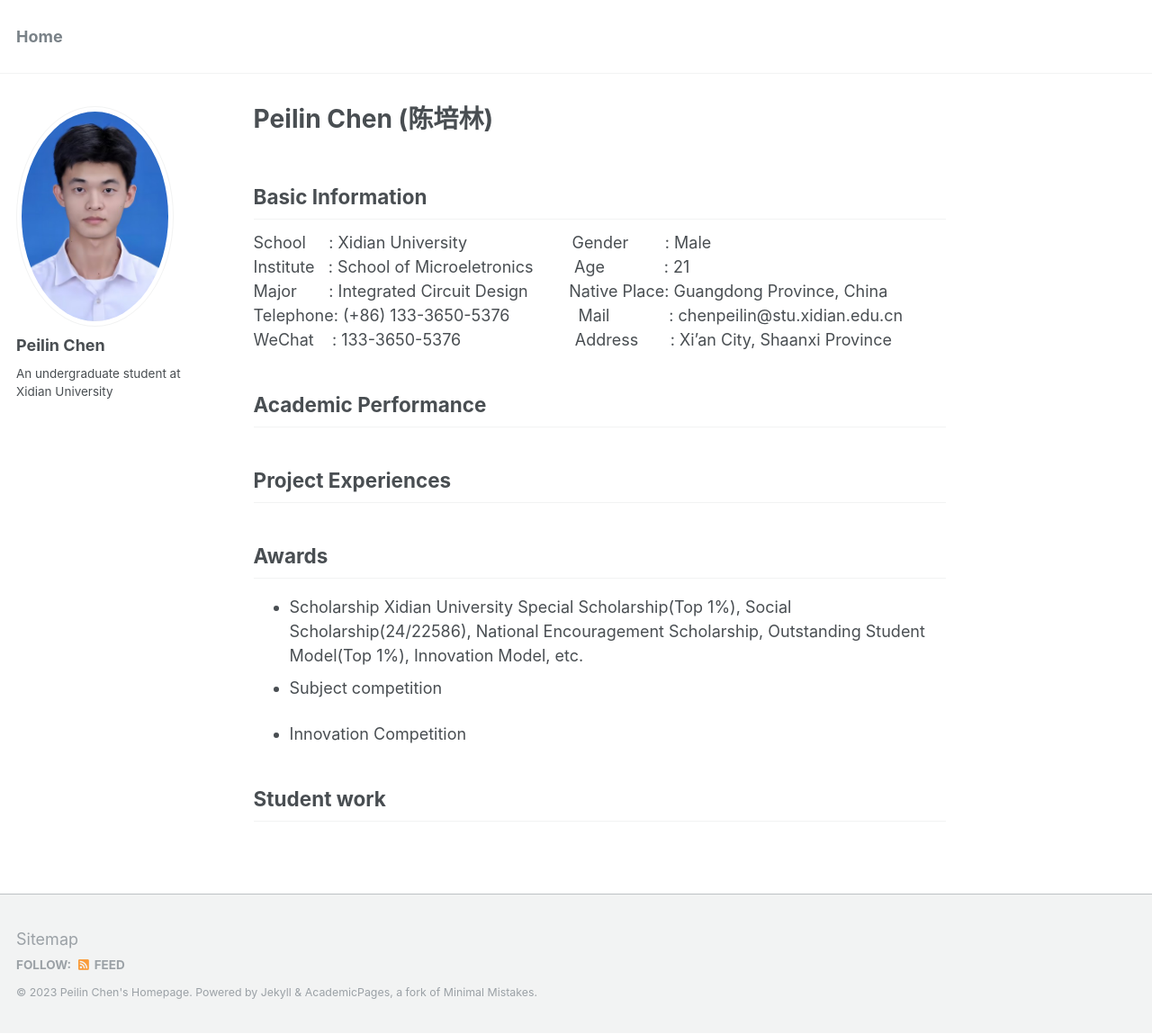
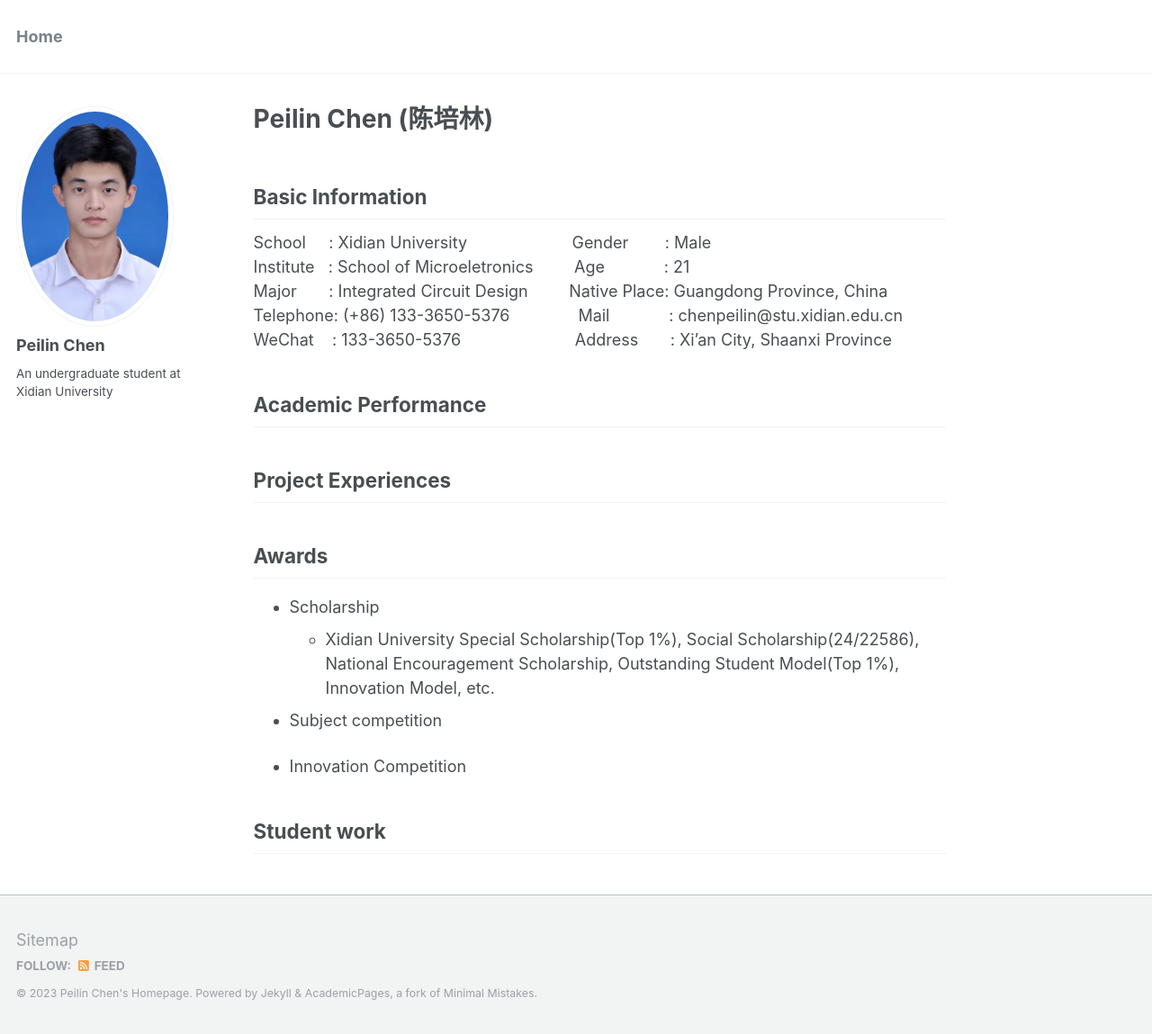
Before and after one commit to peilin-chen/peilin-chen.github.io, a Jekyll site: the page built from _pages/about.md, in a window 1280 px wide and 1149 px high. Shown: the whole window at 90% size. Built offline with Jekyll 4.4.1, drawn with Linux system fonts in a browser that asks for light colours.

```diff
--- a/_pages/about.md
+++ b/_pages/about.md
@@ -24,7 +24,7 @@ WeChat&nbsp;&nbsp;&nbsp;&nbsp;:&nbsp;133-3650-5376&nbsp;&nbsp;&nbsp;&nbsp;&nbsp;
 
 ## Awards
 * Scholarship
-  Xidian University Special Scholarship(Top 1%), Social Scholarship(24/22586), National Encouragement Scholarship, Outstanding Student Model(Top 1%), Innovation Model, etc.
+  - Xidian University Special Scholarship(Top 1%), Social Scholarship(24/22586), National Encouragement Scholarship, Outstanding Student Model(Top 1%), Innovation Model, etc.
 * Subject competition
 
 * Innovation Competition
```
